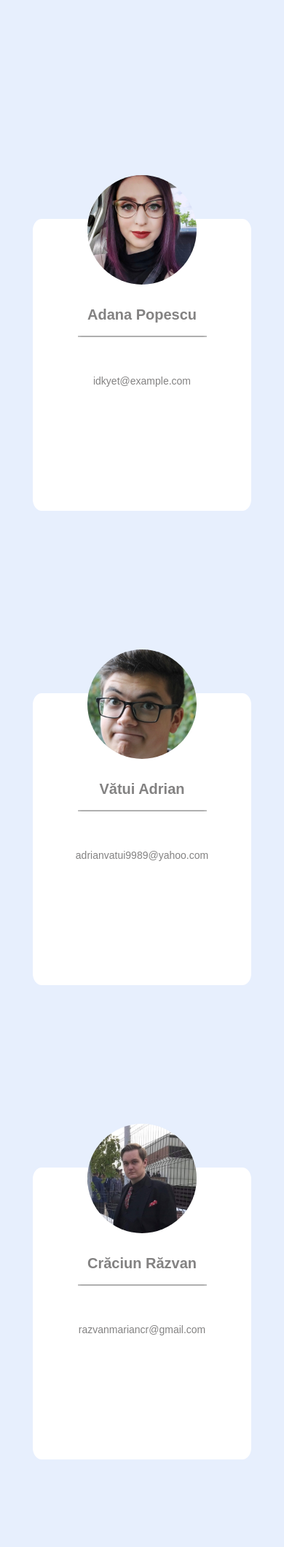
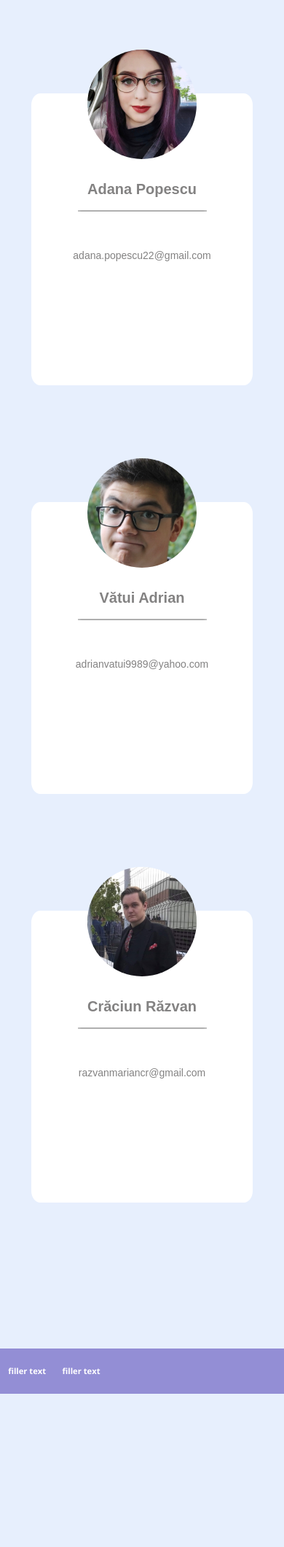
Before and after one commit to craciunmarian/legendary-fiesta, a PHP site: page /app/views/about/index.php in a window 390 px wide; the page is wider, and only the part inside the window is pictured. Shown: the top 2120 px of that part at 73% size. After the commit the page ends 1910 px from the top of that part, so only its background shows below. Run offline with PHP 8.4, Linux system fonts and the light colour scheme.

Commit message:
css changes

```diff
--- a/app/views/about/index.php
+++ b/app/views/about/index.php
@@ -12,18 +12,16 @@
 </head>
 <body>
     <header>
-        <div class="header">
-            <a class="header__text" href="../public/home">Acasă</a>
-            <a class="header__text" href="../public/visualizer">Statistici</a>
-            <a class="header__text" href="../public/about">Despre noi</a>
-        </div>
+        <a class="header__text" href="../public/home">Acasă</a>
+        <a class="header__text" href="../public/visualizer">Statistici</a>
+        <a class="header__text" href="../public/about">Despre noi</a>
     </header>
     <div class="gallery">
         <div class="portrait">
             <img class="portrait__picture" src="../../../../TW_UnWe_MVC/public/assets/about/adana_pfp.png" alt="pic 1">
             <p class="name">Adana Popescu</p>
             <div class="dash"></div>
-            <p class="email">idkyet@example.com</p>
+            <p class="email">adana.popescu22@gmail.com</p>
         </div>
         <div class="portrait">
             <img class="portrait__picture" src="../../../../TW_UnWe_MVC/public/assets/about/adrian_pfp.jpg" alt="pic 2">
--- a/public/css/about/styles.css
+++ b/public/css/about/styles.css
@@ -77,7 +77,7 @@
     color: rgb(131, 130, 130);
     font-family: 'Open Sans', sans-serif;
     font-weight: bold;
-    font-size: 1.1vw;
+    font-size: 1vw;
     text-decoration: none;
 
     margin-left: 2em;
@@ -94,8 +94,14 @@
     color: rgb(216, 216, 216);
 }
 
+html {
+    font-size: 100%;
+}
+
 html, body {
-    height: 100vh;
+    height: 100%;
+    width: 100%;
+    margin: 0;
 }
 
 body {
@@ -115,6 +121,7 @@ header {
     position: absolute;
     margin-left: auto;
     margin-right: auto;
+    margin-top: 1.5vw;
     left: 0;
     right: 0;
     visibility: visible;
@@ -132,18 +139,27 @@ footer {
 
 @media screen and (max-width: 1000px) {
 
+    header {
+        visibility: hidden;
+    }
+
     .gallery {
         display: flex;
         flex-direction: column;
+        justify-content: center;
         align-items: center;
+
+        margin: auto;
+
+        margin-top: 8em;
 
         row-gap: 10em;
         margin-bottom: 200px;
     }
 
     .portrait {
-        width: 300px;
-        height: 400px;
+        width: 19em;
+        height: 25em;
     }
 
     .portrait__picture {
--- a/public/css/common/common.css
+++ b/public/css/common/common.css
@@ -66,6 +66,7 @@ text
     font-size: 3.2vw;
 }
 
+
 @media screen and (max-width: 1200px) {
 
 
@@ -79,6 +80,4 @@ text
     {
         visibility: hidden;
     }
-
-
 }
```
